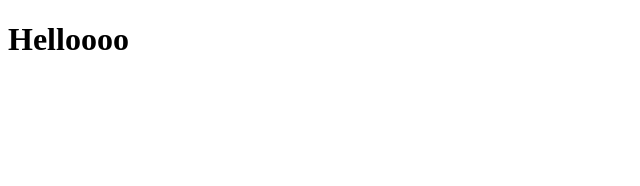
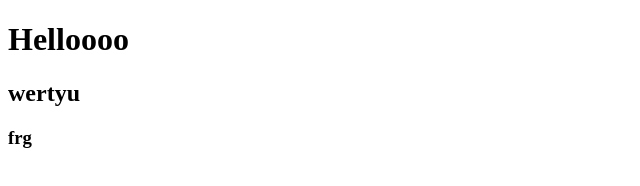
Before and after one commit to chavdaamit1011-svg/JavaScript_task, a plain HTML site: page index.html in a window 1280 px wide. Shown: the whole page, without its empty margins (0-640 px from the left). Drawn offline with Linux system fonts and the light colour scheme.

Commit message:
update code

```diff
--- a/index.html
+++ b/index.html
@@ -8,5 +8,7 @@
 <body>
 
     <h1>Helloooo</h1>
+    <h2>wertyu</h2>
+    <h3>frg</h3>
 </body>
 </html>
```
Also changed, not shown: 1 other file.
